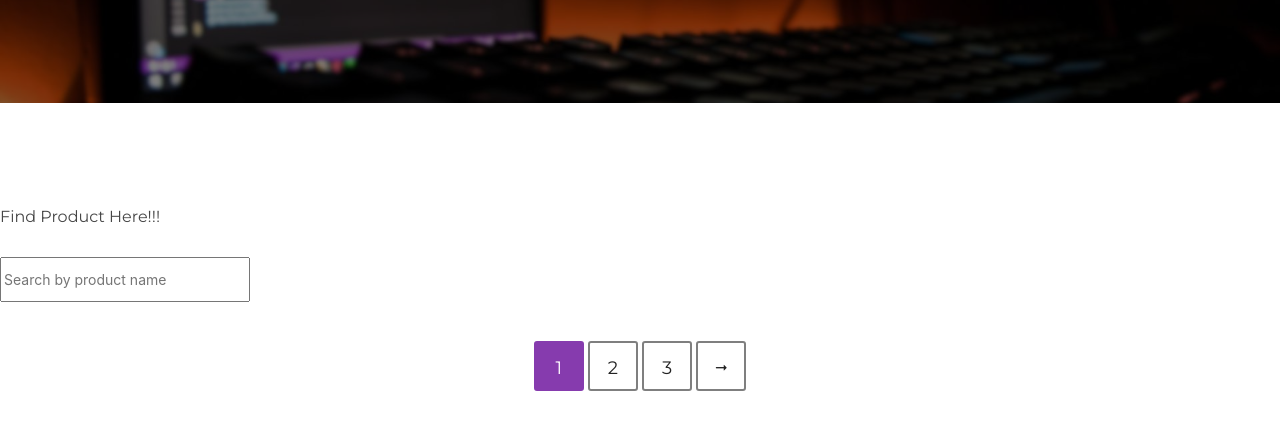
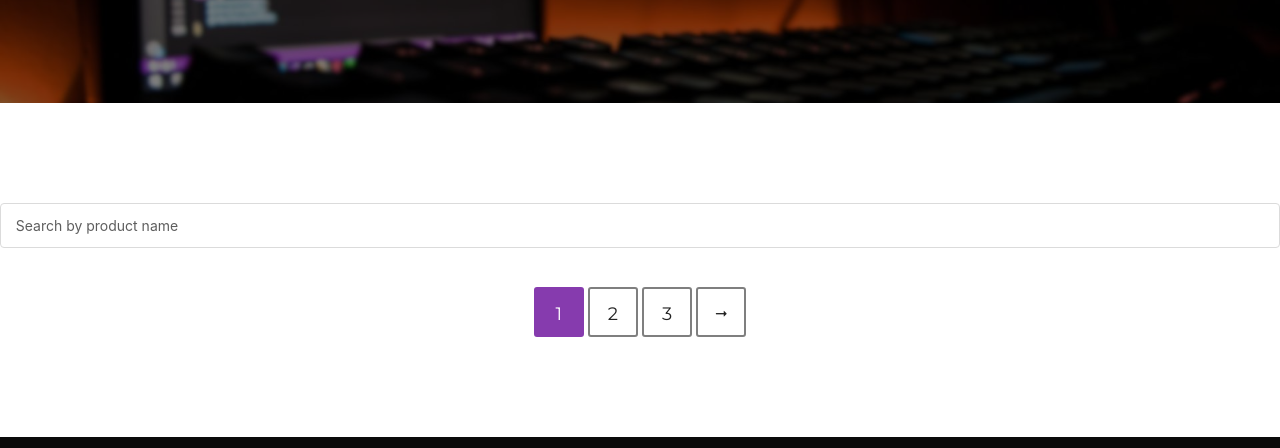
Before and after one commit to Fancypedia/userHomepage, a website: page pages/product.html in a window 1280 px wide. Shown: the part 352-800 px from the top of the page. Drawn offline with nearby package versions, Linux system fonts and the light colour scheme; some packages are replaced by stand-ins of ours; a script that the page names is missing.

Commit message:
input search 1

```diff
--- a/pages/product.html
+++ b/pages/product.html
@@ -204,8 +204,9 @@
 
 <!-- START MAIN BLOG GRID -->
 <section class="section blog-wrap">
-	<div>Find Product Here!!!</div><br>
-	<input type="text" id="searchInput" style="width: 250px;" placeholder="Search by product name">
+	<!-- <div>Find Product Here!!!</div><br> -->
+	<!-- <input type="text" id="searchInput" style="width: 250px;" placeholder="Search by product name"> -->
+	<input class="input is-rounded" id="searchInput" type="text" placeholder="Search by product name">
 
     <div class="container">
         <div class="columns is-multiline">
```
